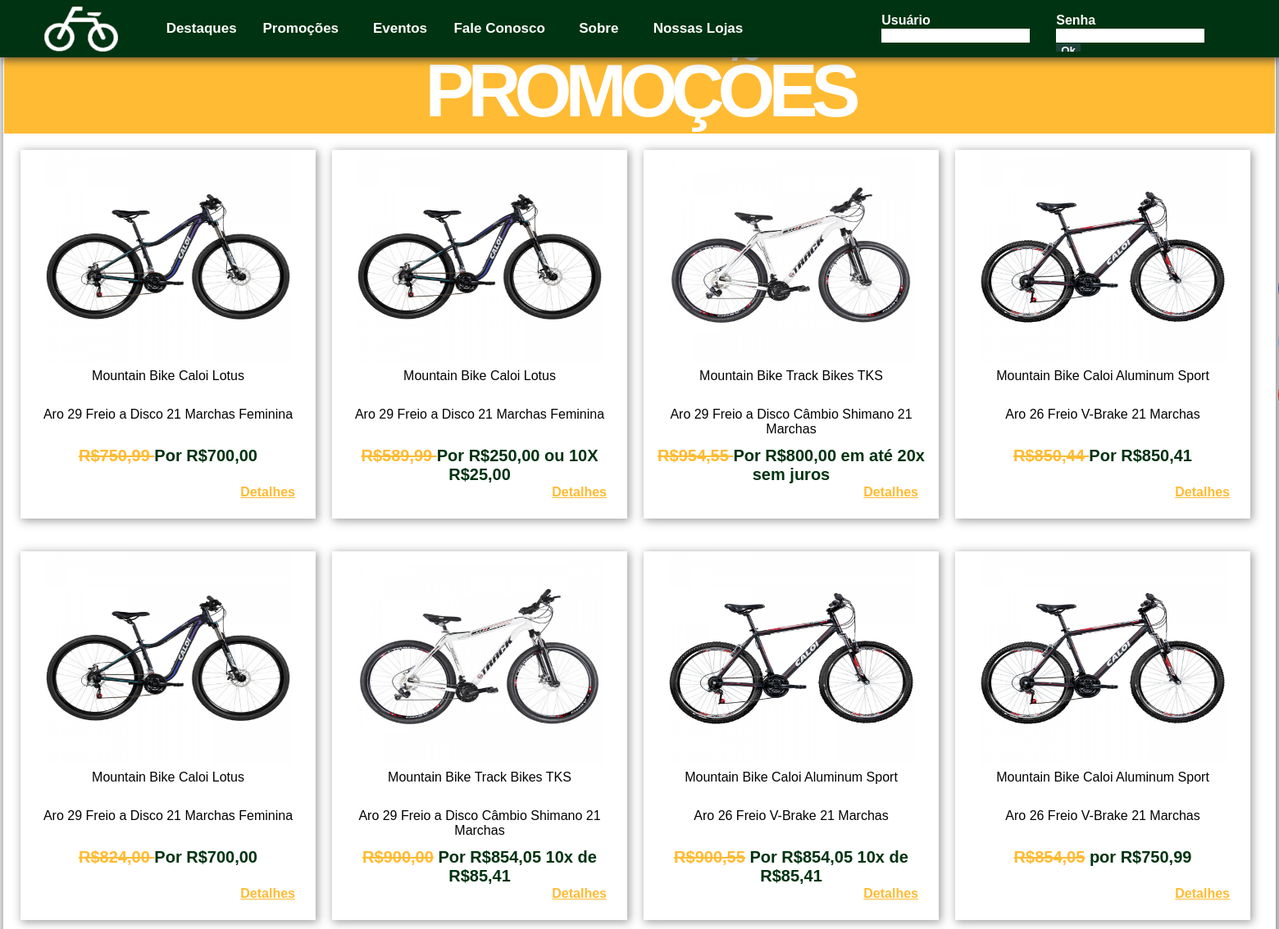
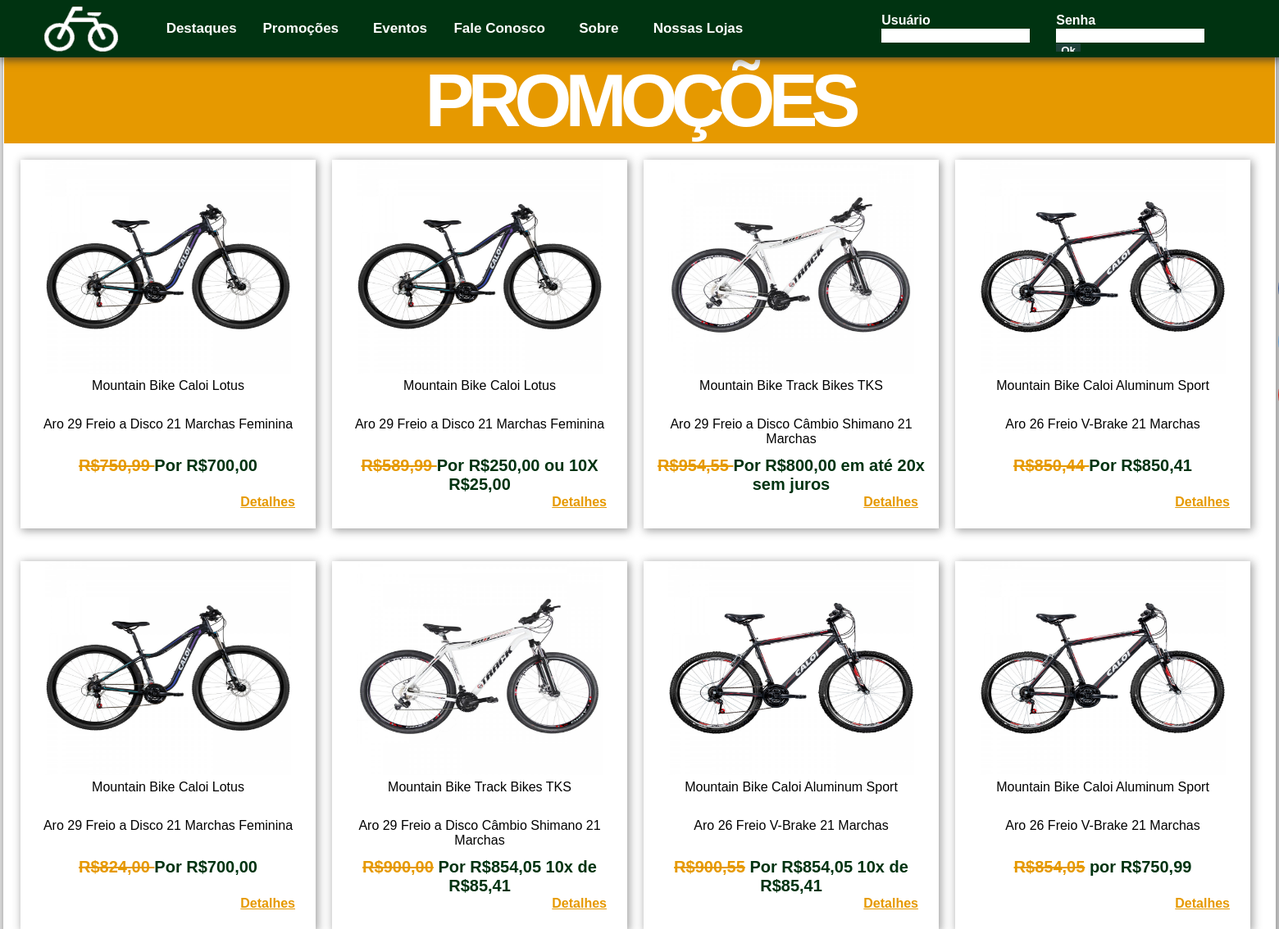
Before and after one commit to RubensVictorSantos/PHP, a PHP site: page /promocoes.php in a window 1560 px wide. Shown: the top 1134 px of the page at 82% size. Run offline with PHP 8.4, Linux system fonts and the light colour scheme.

Commit message:
02/04 10:59

```diff
--- a/PROJETO/css/style.css
+++ b/PROJETO/css/style.css
@@ -215,9 +215,11 @@ input{
 .itens-catalogo:hover{
 
     /*transition: 0.5s;*/
-    color:#ffbb33;
-    background-color:rgba(255, 255, 255, 255);
-
+/*    color:#ffbb33;
+    */
+    color:white;
+/*    background-color:rgba(255, 255, 255, 255);*/
+    background-color:#cc8800;
 }
 
 #box-catalogo{
@@ -322,7 +324,7 @@ input{
 
     padding: 10px;
     font-weight: bold;
-    color:#ffbb33;
+    color:#e69900;
 
 }
 
@@ -972,40 +974,20 @@ textarea{
     box-sizing: border-box;
 }
 
-.detalhes{
-
-    width:inherit;
-    height: 47px;
-    padding:6px 15px 0px 15px;
-    background-color: white;
-    text-align: right;
-    overflow: hidden;
-    cursor: pointer;
-    box-sizing: border-box;
-}
-
-.detalhes a{
-
-    padding: 10px;
-    font-weight: bold;
-    color:#ffbb33;
-
-}
-
 .text-promo{
 
     text-decoration:line-through;
-    color: #ffbb33;
+    color: #e69900;
 }
 
 .titulo-promo{
 
 
     font-size: 90px;
-    background-color:#ffbb33;
+    background-color:#e69900;
     text-align:center;
     letter-spacing: -8px;
-    padding: 8px 0px 0px 0px;
+    padding: 20px 0px 0px 0px;
     color:white;
     box-sizing: border-box;
     overflow: hidden;
```
